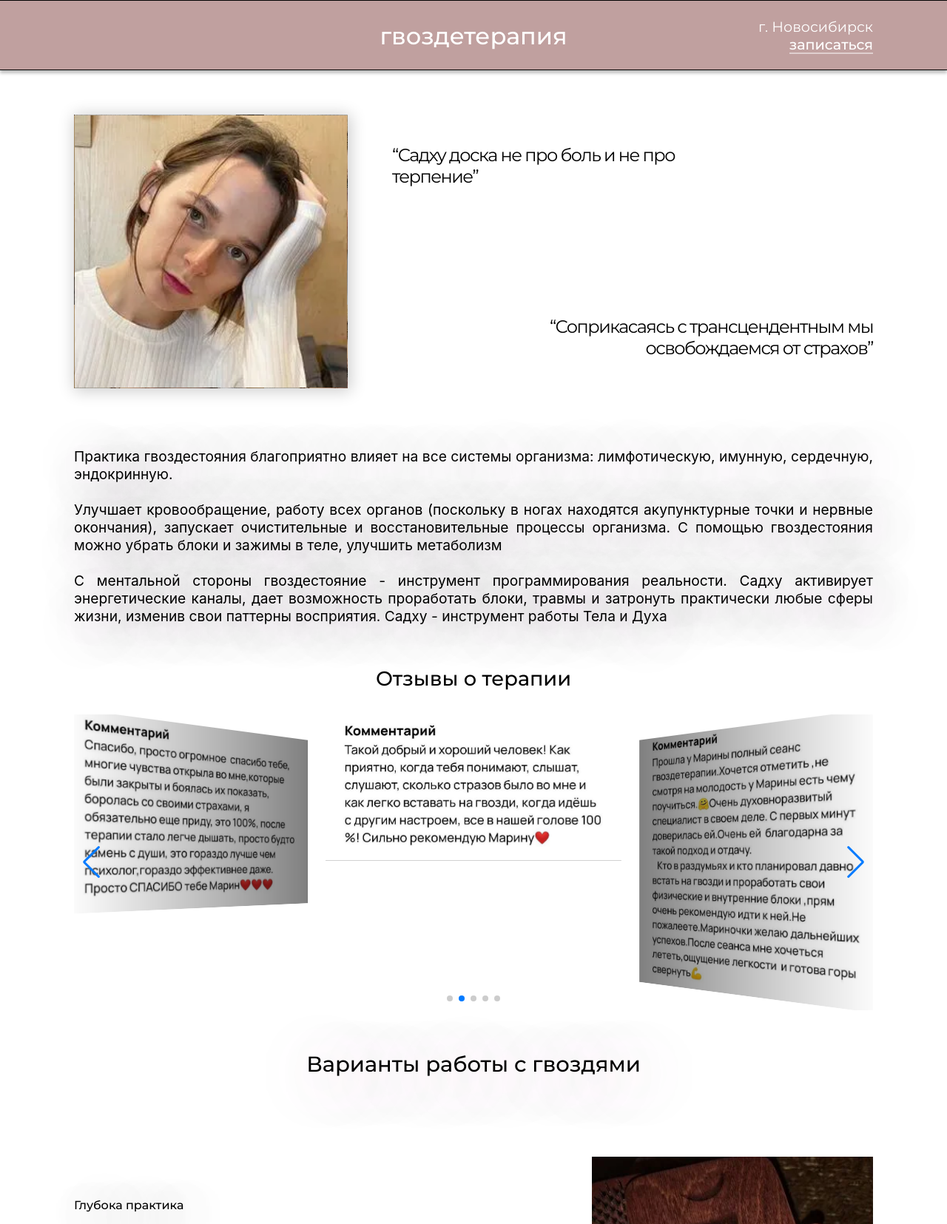
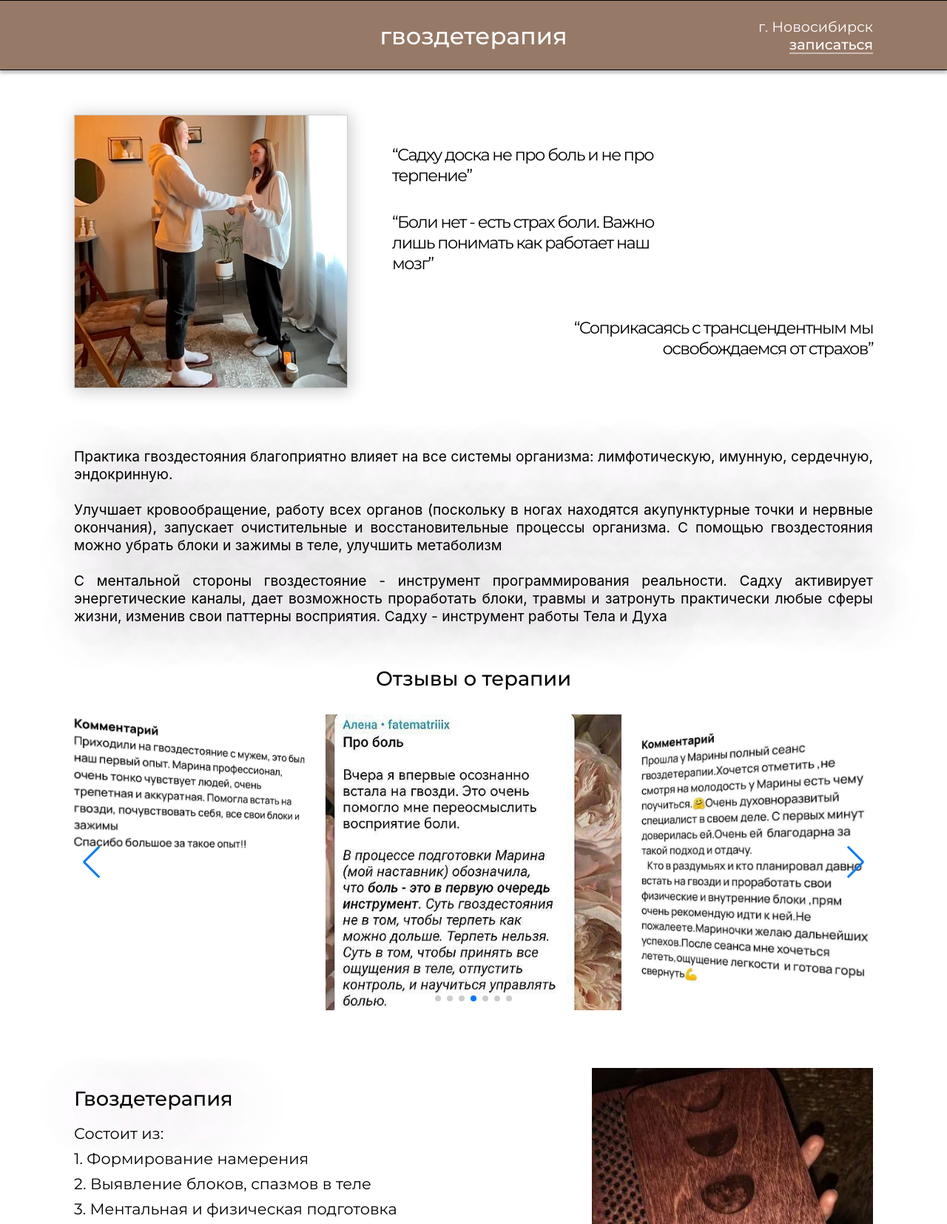
Before and after one commit to Tuhtarov/provodnik, a plain HTML site: page index.html in a window 1280 px wide. Shown: the top 1655 px of the page at 74% size. Drawn offline with nearby package versions, Linux system fonts and the light colour scheme.

Commit message:
upd: обновлен цвет фона, добавлено пару отзывов (изменена их последовательность), изменена аватарка и добавлена новая цитата к аватарке

```diff
--- a/index.html
+++ b/index.html
@@ -32,10 +32,11 @@
     <main>
         <div class="container main-content">
             <section class="profile">
-                <img src="src/profile-photo-2.png" class="profile-photo" alt="Марина" height="370" width="380" />
+                <img src="src/marishka.png" class="profile-photo" alt="Марина" height="370" width="380" />
 
                 <div class="profile-article">
                     <div class="left">“Садху доска не про боль и не про терпение”</div>
+                    <div class="left my-1">“Боли нет - есть страх боли. Важно лишь понимать как работает наш мозг”</div>
                     <div class="right">“Соприкасаясь с трансцендентным мы освобождаемся от страхов”</div>
                 </div>
             </section>
@@ -57,19 +58,25 @@
                 <div class="swiper mySwiper">
                     <div class="swiper-wrapper">
                         <div class="swiper-slide">
+                            <img id="r7" src="src/new_response2.jpg" />
+                        </div>
+                        <div class="swiper-slide">
                             <img id="r1" src="src/r1.jpg" />
                         </div>
                         <div class="swiper-slide">
-                            <img id="r2" src="src/r2.jpg" />
+                            <img id="r4" src="src/new_response.jpg" />
+                        </div>
+                        <div class="swiper-slide">
+                            <img id="r5" src="src/r5.jpg" />
                         </div>
                         <div class="swiper-slide">
                             <img id="r3" src="src/r3.jpg" />
                         </div>
                         <div class="swiper-slide">
-                            <img id="r4" src="src/r4.jpg" />
+                            <img id="r9" src="src/r4.jpg" />
                         </div>
                         <div class="swiper-slide">
-                            <img id="r5" src="src/r5.jpg" />
+                            <img id="r2" src="src/r2.jpg" />
                         </div>
                     </div>
                     <div class="swiper-button-next"></div>
@@ -79,14 +86,14 @@
             </section>
 
             <section class="options-working" style="padding-bottom: 30px;">
-                <h2 class="options-working-title">Варианты работы с гвоздями</h2>
+                <!-- <h2 class="options-working-title">Варианты работы с гвоздями</h2> -->
 
                 <article class="options-working-content">
                     <div class="options-working-blocs">
                         <div class="options-working-blocs">
                             <ul class="options-working-list options-working-text">
                                 <li>
-                                    <h3 class="options-working-content-title">Глубока практика</h3>
+                                    <h3 class="options-working-content-title">Гвоздетерапия</h3>
                                 </li>
                                 <li>
                                     <p>Состоит из:</p>
@@ -113,7 +120,7 @@
                 </article>
 
 
-                <article class="options-working-content">
+                <!-- <article class="options-working-content">
                     <div class="options-working-blocs">
                         <div class="options-working-blocs">
                             <div class="options-working-img options-working-img__left">
@@ -130,7 +137,7 @@
                             </div>
                             </ul>
                         </div>
-                </article>
+                </article> -->
             </section>
         </div>
     </main>
@@ -170,11 +177,11 @@
                 enabled: true,
             },
             coverflowEffect: {
-                rotate: 50,
+                rotate: 40,
                 stretch: 0,
                 depth: 100,
                 modifier: 1,
-                slideShadows: true,
+                slideShadows: false,
             },
             pagination: {
                 el: ".swiper-pagination",
@@ -187,6 +194,8 @@
             on: {
                 init(swiper) {
                     swiper.slideNext()
+                    swiper.slideNext()
+                    swiper.slideNext()
                 }
             }
         });
--- a/src/style.css
+++ b/src/style.css
@@ -22,7 +22,7 @@ header {
   position: fixed;
   border-bottom: 1px solid #000;
   border-top: 1px solid #000;
-  background: #c0a09f;
+  background: #977967;
   box-shadow: 0 4px 4px 0 rgba(0, 0, 0, 0.25);
 }
 
@@ -76,13 +76,17 @@ header {
   display: flex;
 }
 
+.my-1 {
+  margin: .6rem 0;
+}
+
 .profile-photo {
   object-fit: cover;
   align-self: center;
   display: block;
   height: 370px;
   width: 380px;
-  background: url("profile-photo-2.png"), lightgray 50% / cover no-repeat;
+  /* background: url("profile-photo-2.png"), lightgray 50% / cover no-repeat; */
   box-shadow: 2px 2px 20px 2px rgba(0, 0, 0, 0.2);
   border: 1px solid rgba(0, 0, 0, 0.2);
   min-width: 370px;
@@ -166,10 +170,11 @@ section.article p:first-child {
   padding: 10px 0 5rem;
 }
 
-.options-working-content-title {
+
+.options-working-list .options-working-content-title {
   text-shadow: 10px 10px 70px rgba(239, 124, 193, 0.52);
   font-family: Montserrat;
-  font-size: 1.4rem;
+  font-size: 1.7rem;
   font-weight: 500;
   line-height: 30px;
   padding: 10px 0;
@@ -187,7 +192,7 @@ section.article p {
 }
 
 .profile-article .left {
-  font-size: 1.5rem;
+  font-size: 1.4rem;
   font-style: normal;
   font-weight: 400;
   width: 100%;
@@ -206,7 +211,7 @@ section.article p {
 }
 
 .options-working-blocs * {
-  font-size: 1rem;
+  font-size: 1.3rem;
   line-height: 1.5rem;
 }
 
@@ -248,7 +253,7 @@ section.article p {
 }
 
 .profile-article .right {
-  font-size: 1.5rem;
+  font-size: 1.4rem;
   font-style: normal;
   width: 100%;
   text-align: right;
@@ -267,7 +272,7 @@ main {
 footer {
   color: white;
   height: 215px;
-  background: #c0a09f;
+  background: #977967;
   padding: 15px 0;
   display: flex;
 }
```
Also changed, not shown: src/marishka.png (added), src/new_response.jpg (added), src/new_response2.jpg (added).
